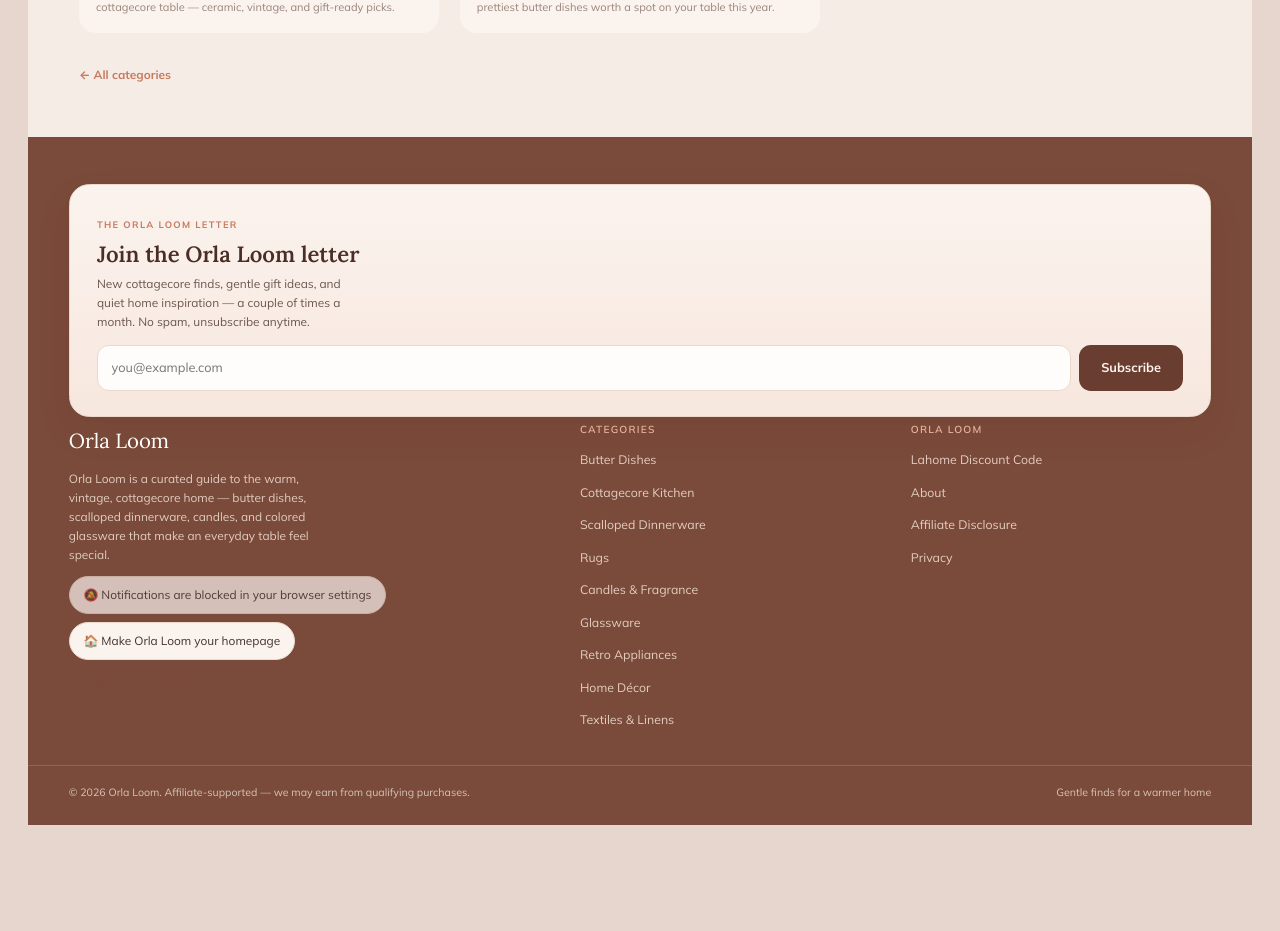
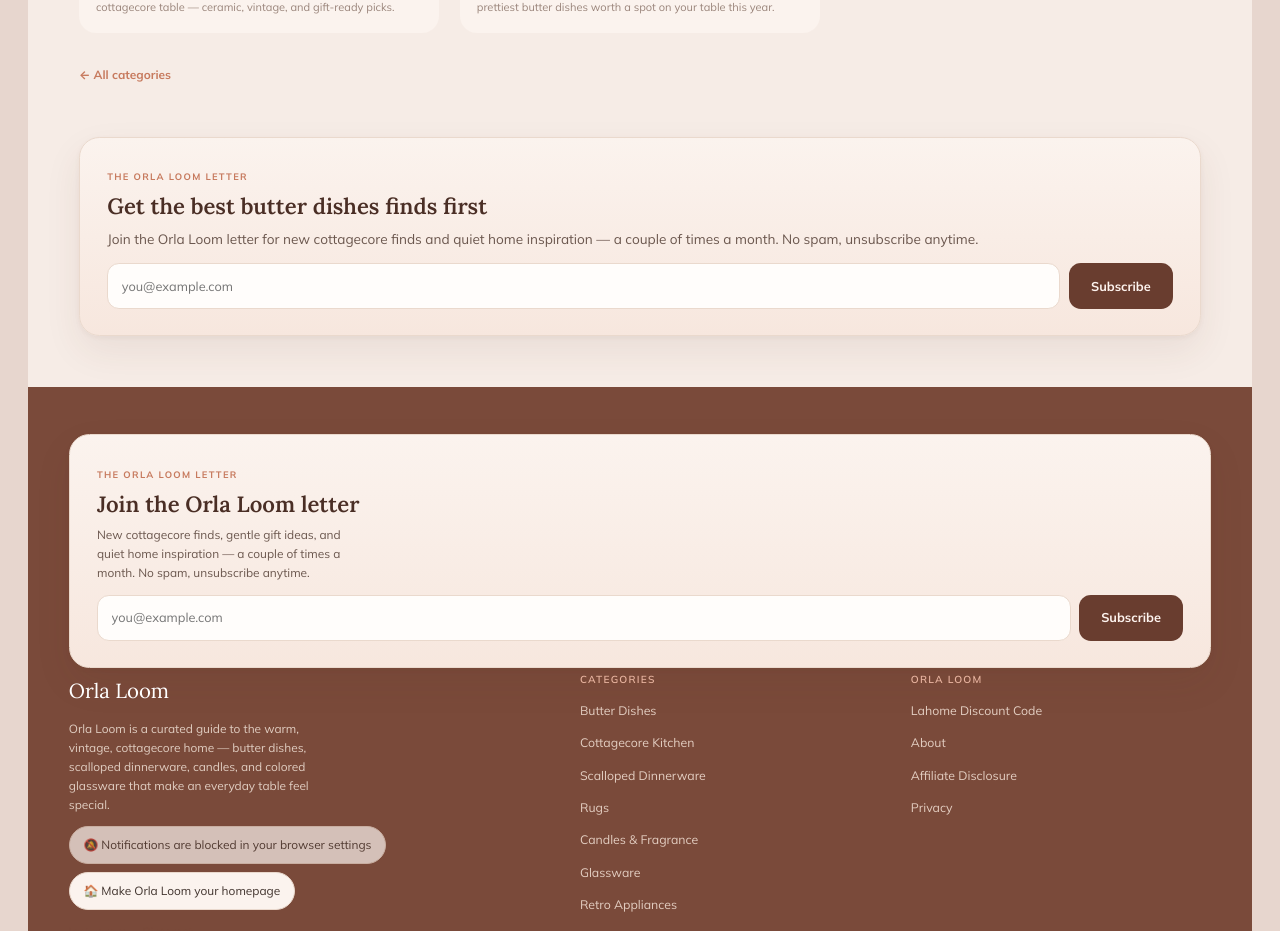
Before and after one commit to Arash8382/orlaloom, a Next.js app: page /category/butter-dishes in a window 1280 px wide. Shown: the part 2094-3025 px from the top of the page. Before the commit the page ends 2919 px from the top, so only its background shows below. Built offline with nearby package versions, Linux system fonts and the light colour scheme.

Commit message:
Add files via upload

```diff
--- a/app/category/[slug]/page.js
+++ b/app/category/[slug]/page.js
@@ -2,6 +2,7 @@ import Link from "next/link";
 import { notFound } from "next/navigation";
 import { site, categories, categoryBySlug } from "../../../lib/site";
 import { getPostsByCategory, getCategoryProducts } from "../../../lib/posts";
+import EmailSignup from "../../components/EmailSignup";
 
 export function generateStaticParams() {
   return categories.map((c) => ({ slug: c.slug }));
@@ -24,6 +25,9 @@ export default function CategoryPage({ params }) {
   if (!cat) return notFound();
   const posts = getPostsByCategory(cat.slug);
   const products = getCategoryProducts(cat.slug);
+  const isLahome = products.some(
+    (pr) => (pr.retailer || "").toLowerCase().includes("lahome") || (pr.url || "").includes("awin1")
+  );
 
   const url = `${site.url}/category/${cat.slug}`;
   const jsonLd = {
@@ -71,6 +75,17 @@ export default function CategoryPage({ params }) {
         </div>
         <div className="badge ph"><img src={cat.image} alt={`${cat.name} — cottagecore home decor`} loading="eager" /></div>
       </section>
+
+      {isLahome && (
+        <Link href="/lahome-discount-code" className="guide-deal" style={{ marginTop: 4 }}>
+          <span className="guide-deal-spark" aria-hidden="true">✦</span>
+          <span className="guide-deal-text">
+            <strong>Reader deal:</strong> <strong>20% off</strong> every Lahome rug with code{" "}
+            <span className="guide-deal-code">ORLALOOM20</span> (orders $70+).
+          </span>
+          <span className="guide-deal-cta">Get the code →</span>
+        </Link>
+      )}
 
       {/* SHOP — every product in this category */}
       {products.length > 0 && (
@@ -138,6 +153,14 @@ export default function CategoryPage({ params }) {
           <Link className="see-all" href="/">&larr; All categories</Link>
         </p>
       </section>
+
+      <section className="section" style={{ paddingTop: 0 }}>
+        <EmailSignup
+          variant="card"
+          heading={`Get the best ${cat.name.toLowerCase()} finds first`}
+          sub="Join the Orla Loom letter for new cottagecore finds and quiet home inspiration — a couple of times a month. No spam, unsubscribe anytime."
+        />
+      </section>
     </>
   );
 }
```
